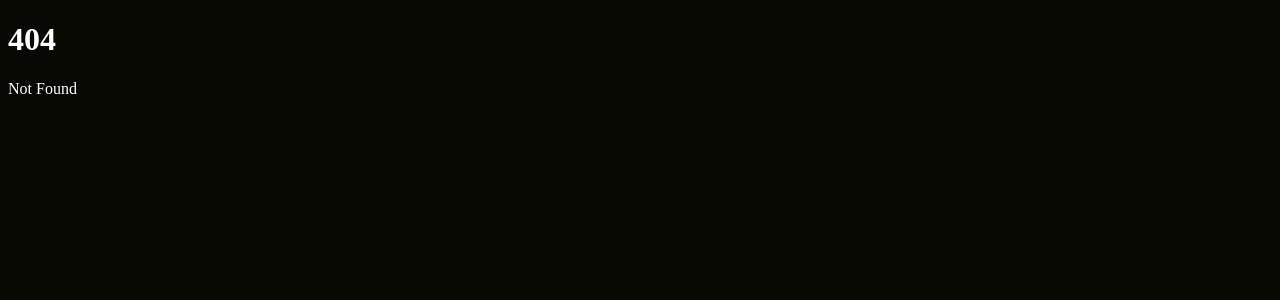
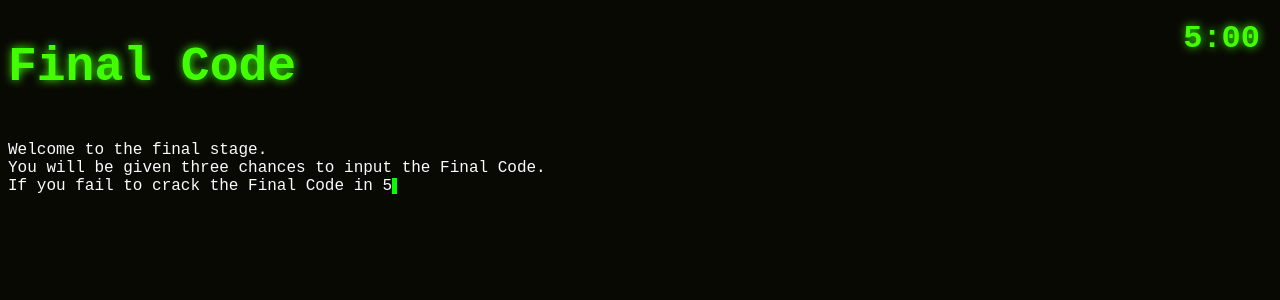
Before and after one commit to hydecnc/glitch, a SvelteKit app: page /finalcode in a window 1280 px wide. Before the commit this address had no page. Shown: the top 300 px of the page. Built offline with nearby package versions, Linux system fonts and the light colour scheme.

Commit message:
added final code page

```diff
--- a/src/app.css
+++ b/src/app.css
@@ -7,5 +7,5 @@
 body {
     /* background-color: rgb(var(--darker-rgb)); */
     background-color: #090904;
-    color: white;
+    color: #fbfbfb;
 }
--- /dev/null
+++ b/src/lib/Timer.svelte
@@ -0,0 +1,52 @@
+<script lang="ts">
+	import { onMount, onDestroy } from 'svelte';
+
+	let totalSeconds = 300; // 5 minutes
+	let minutes = Math.floor(totalSeconds / 60);
+	let seconds = totalSeconds % 60;
+	let timer: number | undefined;
+
+	const tick = () => {
+		totalSeconds--;
+		minutes = Math.floor(totalSeconds / 60);
+		seconds = totalSeconds % 60;
+
+		if (totalSeconds === 0) {
+			clearInterval(timer);
+		}
+	};
+
+	// onMount(() => {
+	// 	timer = setInterval(tick, 1000);
+
+	// 	return () => {
+	// 		clearInterval(timer);
+	// 	};
+	// });
+
+	function startTimer() {
+		timer = setInterval(tick, 1000);
+
+		return () => {
+			clearInterval(timer);
+		};
+	};
+
+	onDestroy(() => {
+		clearInterval(timer);
+	});
+</script>
+
+<div>{minutes}:{seconds < 10 ? `0${seconds}` : seconds}</div>
+
+<style>
+	div {
+		font-size: 2em;
+        font-family: 'Courier New', Courier, monospace;
+        font-weight: bold;
+		text-align: center;
+        position: absolute;
+        top: 20px;
+        right: 20px;
+	}
+</style>
--- a/src/routes/+page.svelte
+++ b/src/routes/+page.svelte
@@ -111,11 +111,10 @@
 		background-size: 100% 7px;
 		z-index: 5;
 		opacity: 0.75;
-		/* animation: pan-lines 360s infinite linear; */
+		animation: pan-lines 360s infinite linear;
 	}
 
 	#description {
-		color: #fbfbfb;
 		display: flex;
 		align-items: center;
 	}
--- /dev/null
+++ b/src/routes/finalcode/+page.svelte
@@ -0,0 +1,103 @@
+<script lang="ts">
+	import Timer from '$lib/Timer.svelte';
+	import { onMount } from 'svelte';
+
+	let intialMsg = 'Welcome to the final stage.';
+	intialMsg = `Welcome to the final stage.
+You will be given three chances to input the Final Code.
+If you fail to crack the Final Code in 5 minutes, the website will shut down.
+Good luck.`;
+	let msg = '';
+	let cursorPosition = { x: 0, y: 0 };
+	let lineHeight = 1.1;
+	let lineCounter = 0;
+	let promptFinalCode = false;
+
+	onMount(async () => {
+		for (let i = 0; i < intialMsg.length; i++) {
+			await new Promise((r) => setTimeout(r, 40));
+			msg = intialMsg.slice(0, i + 1);
+			if (intialMsg[i] == '\n') {
+				cursorPosition.x = 0;
+				cursorPosition.y += 1;
+				lineCounter = 0;
+				continue;
+			}
+			lineCounter += 1;
+			cursorPosition.x = lineCounter;
+		}
+
+        promptFinalCode = true;
+	});
+
+</script>
+
+<div id="header">
+	<h1>Final Code</h1>
+	<Timer />
+</div>
+
+<p style="--line-height:{lineHeight};">
+	{msg}
+	<span
+		class="cursor"
+		style={`left: ${cursorPosition.x}ch; top: ${cursorPosition.y * lineHeight}em`}
+	></span>
+</p>
+{#if promptFinalCode}
+	<div id="prompt-text">Enter your code:</div>
+	<input type="text" id="finalcode"/>
+{/if}
+
+<style>
+	#header {
+		font-family: 'Courier New', Courier, monospace;
+		color: rgb(var(--primary-color));
+		text-shadow: rgb(var(--primary-color)) 0.5px 0 10px;
+		display: flex;
+	}
+
+	h1 {
+		font-size: 3rem;
+	}
+
+	p {
+		white-space: pre-wrap;
+		position: relative;
+		display: inline-block;
+		font-size: 1em;
+		font-family: 'Courier New', Courier, monospace;
+		line-height: calc(var(--line-height) * 1em);
+	}
+
+	.cursor {
+		position: absolute;
+		top: 0;
+		left: 3px;
+		height: 1em; /* Adjust this based on your font size */
+		width: 0.5ch; /* Adjust this based on your font size */
+		background-color: rgb(0, 255, 0); /* Change cursor color as needed */
+		/* animation: blink 1.5s infinite; */
+	}
+
+	@keyframes blink {
+		0%,
+		50% {
+			opacity: 1;
+		}
+		51%,
+		100% {
+			opacity: 0;
+		}
+	}
+
+    #prompt-text {
+        font-family: 'Courier New', Courier, monospace;
+    }
+
+    #finalcode {
+        border: 3px solid rgb(var(--primary-color));
+        border-radius: 3px;
+        background: none;
+    }
+</style>
```
